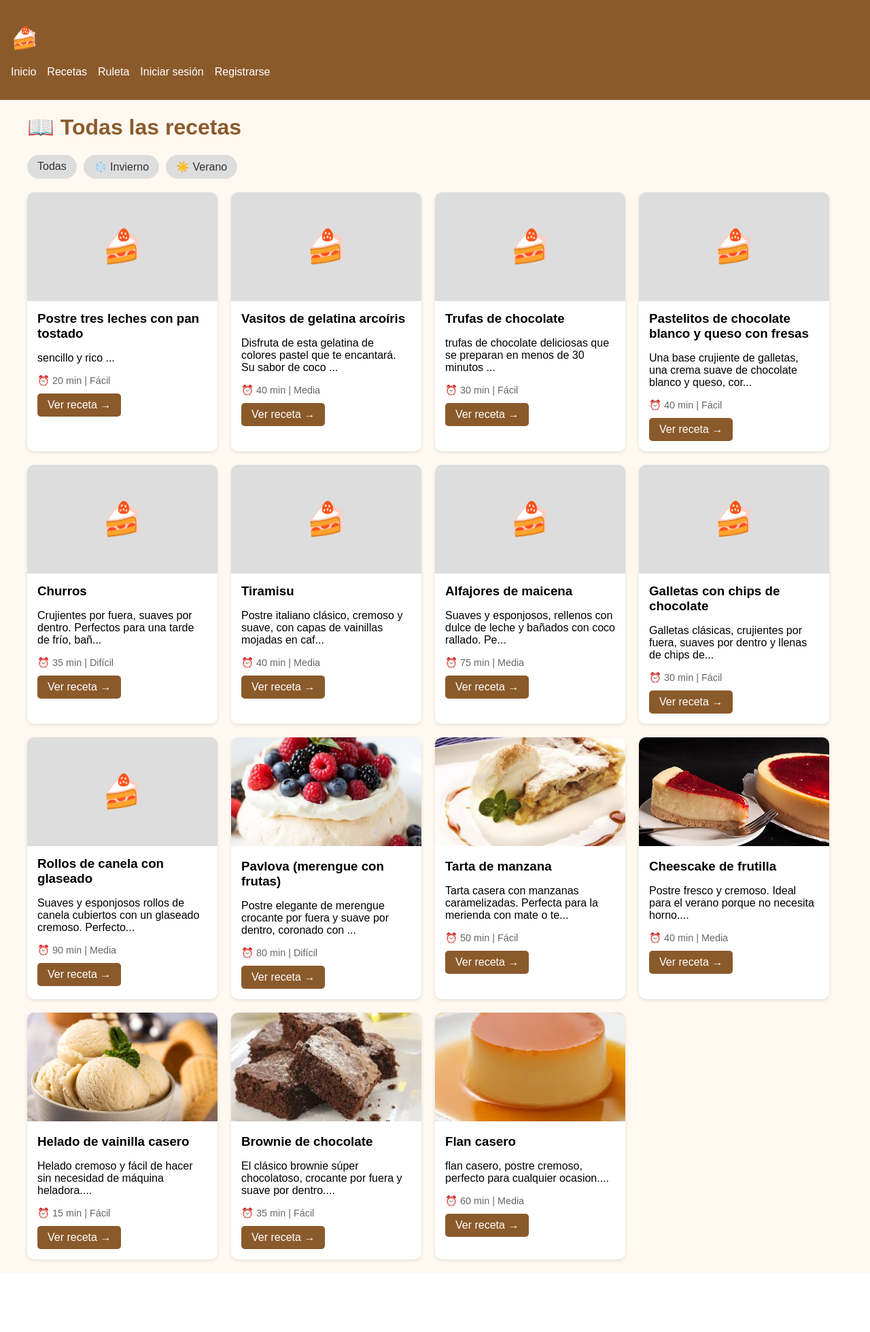
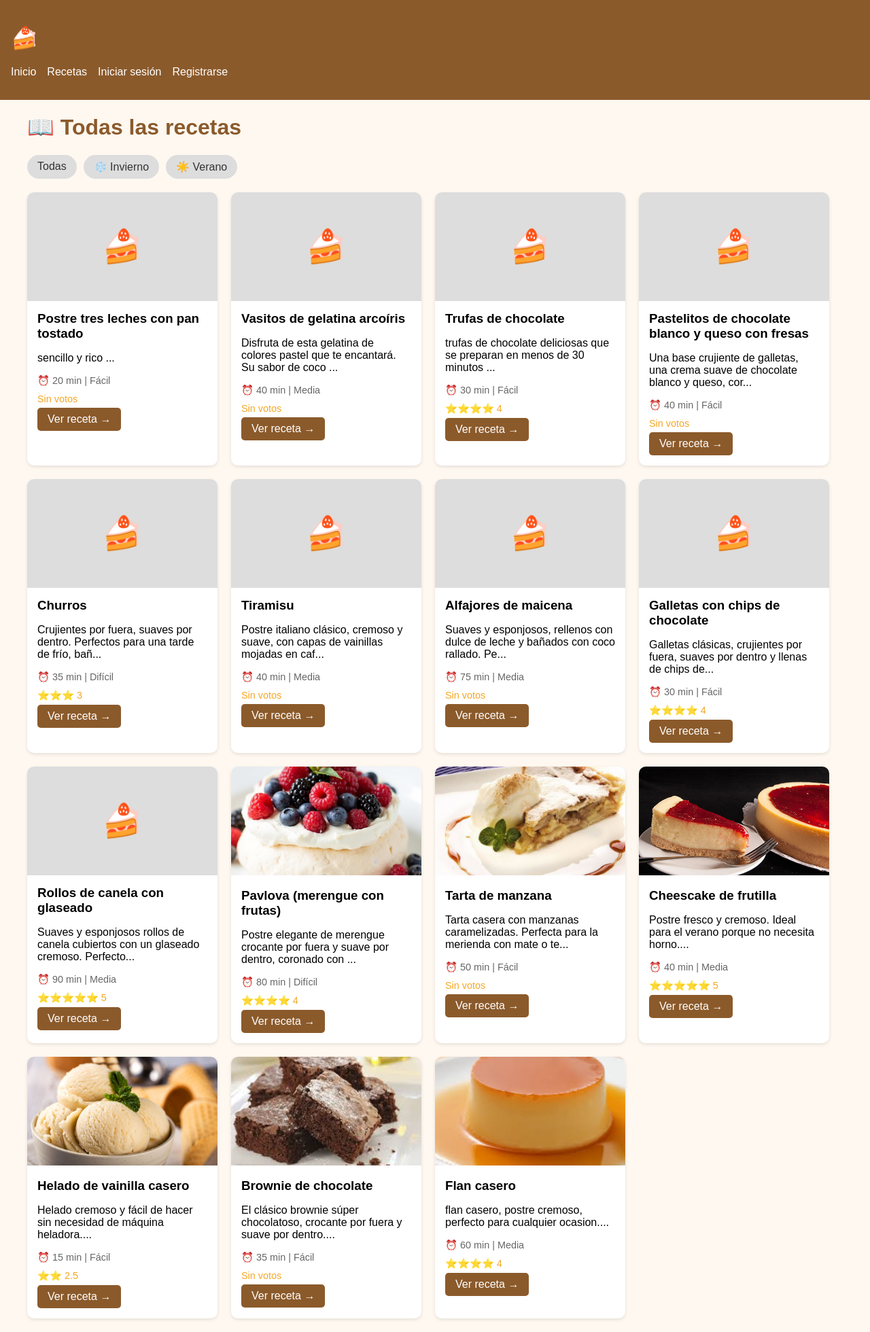
Before and after one commit to ana-donaldson/dulce-tentacion, a PHP site: page /recetas.php in a window 1280 px wide. Shown: the whole page at 68% size. Before the commit the page ends 1873 px from the top, so only its background shows below. Run offline with PHP 8.4, Linux system fonts and the light colour scheme; data comes from the database, SQL or seed files in the repository.

Commit message:
se visualiza el promedio de estrellas

```diff
--- a/proyecto_postres/recetas.php
+++ b/proyecto_postres/recetas.php
@@ -1,12 +1,12 @@
 <?php
 session_start();
-require_once 'conexion.php';
+require 'conexion.php';
 ?>
 <!DOCTYPE html>
 <html>
 <head>
     <meta charset="UTF-8">
-    <title>Todas las recetas - Postesión</title>
+    <title>Todas las recetas </title>
     <style>
         body { font-family: Arial; margin: 0; background: #fef8f0; }
         header { background: #8b5a2b; color: white; padding: 1rem; }
@@ -24,19 +24,18 @@ require_once 'conexion.php';
         .info { padding: 15px; }
         .info h3 { margin: 0 0 10px; }
         .meta { font-size: 0.9rem; color: #666; margin: 10px 0; }
+        .estrellas { font-size: 0.9rem; margin: 5px 0; color: #f5a623; }
         .ver-receta { background: #8b5a2b; color: white; padding: 8px 15px; text-decoration: none; border-radius: 5px; display: inline-block; }
         footer { background: #2c1a0e; color: white; text-align: center; padding: 1rem; margin-top: 30px; }
     </style>
 </head>
 <body>
-
 <header>
-    <h1>🍰 Postesión</h1>
+    <h1>🍰 Dulce tentacion</h1>
     <nav>
         <ul>
             <li><a href="index.php">Inicio</a></li>
             <li><a href="recetas.php">Recetas</a></li>
-            <li><a href="ruleta.php">Ruleta</a></li>
             <?php if(isset($_SESSION['usuario_id'])): ?>
                 <li><a href="perfil.php">👤 <?php echo $_SESSION['nombre_usuario']; ?></a></li>
                 <li><a href="subir_receta.php">Subir receta</a></li>
@@ -48,32 +47,32 @@ require_once 'conexion.php';
         </ul>
     </nav>
 </header>
-
 <div class="container">
     <h1>📖 Todas las recetas</h1>
-
     <div class="filtros">
         <a href="recetas.php">Todas</a>
         <a href="recetas.php?categoria=1">❄️ Invierno</a>
         <a href="recetas.php?categoria=2">☀️ Verano</a>
     </div>
-
     <div class="grid-recetas">
         <?php
-//consulta con o sin filtro
-        $categoria = isset($_GET['categoria']) ? intval($_GET['categoria']) : 0;
+        // consulta con o sin filtro
+        if (isset($_GET['categoria'])) {
+            $categoria = intval($_GET['categoria']);
+        } else {
+            $categoria = 0;
+        }
 
         if($categoria > 0) {
-            $sql = "SELECT id, titulo, descripcion, tiempo_preparacion, dificultad, imagen_url
+            $sql = "SELECT id, titulo, descripcion, tiempo_preparacion, dificultad, imagen_url, votos_total, votos_count
                     FROM recetas
                     WHERE categoria_id = $categoria
                     ORDER BY fecha_creacion DESC";
         } else {
-            $sql = "SELECT id, titulo, descripcion, tiempo_preparacion, dificultad, imagen_url
+            $sql = "SELECT id, titulo, descripcion, tiempo_preparacion, dificultad, imagen_url, votos_total, votos_count
                     FROM recetas
                     ORDER BY fecha_creacion DESC";
         }
-
         $resultado = $conn->query($sql);
 
         if($resultado->num_rows > 0) {
@@ -83,13 +82,20 @@ require_once 'conexion.php';
                 if(isset($receta['imagen_url']) && !empty($receta['imagen_url']) && file_exists($receta['imagen_url'])) {
                     echo '<img src="' . $receta['imagen_url'] . '" alt="' . htmlspecialchars($receta['titulo']) . '">';
                 } else {
-                    echo '<div class="sin-imagen">🍰</div>';
+                    echo '<div class="sin-imagen">🍰 </div>';
                 }
-
                 echo '<div class="info">';
                 echo '<h3>' . htmlspecialchars($receta['titulo']) . '</h3>';
                 echo '<p>' . substr(htmlspecialchars($receta['descripcion']), 0, 80) . '...</p>';
                 echo '<div class="meta">⏰ ' . $receta['tiempo_preparacion'] . ' min | ' . $receta['dificultad'] . '</div>';
+                //mostrar estrellas
+                if($receta['votos_count'] > 0) {
+                    $promedio = round($receta['votos_total'] / $receta['votos_count'], 1);
+                    $estrellas = str_repeat('⭐', floor($promedio));
+                    echo '<div class="estrellas">' . $estrellas . ' ' . $promedio . '</div>';
+                } else {
+                    echo '<div class="estrellas">Sin votos</div>';
+                }
                 echo '<a href="receta_detalle.php?id=' . $receta['id'] . '" class="ver-receta">Ver receta →</a>';
                 echo '</div></div>';
             }
```
